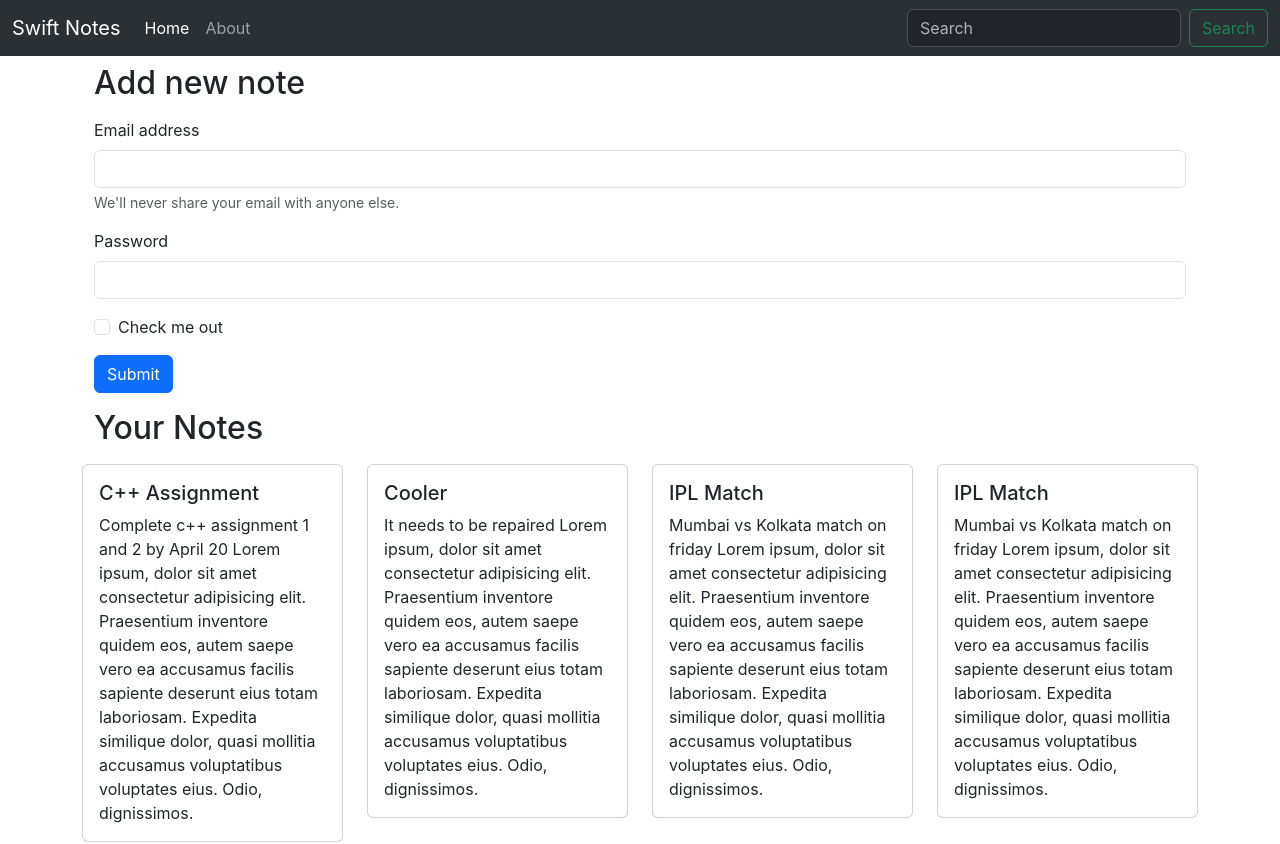
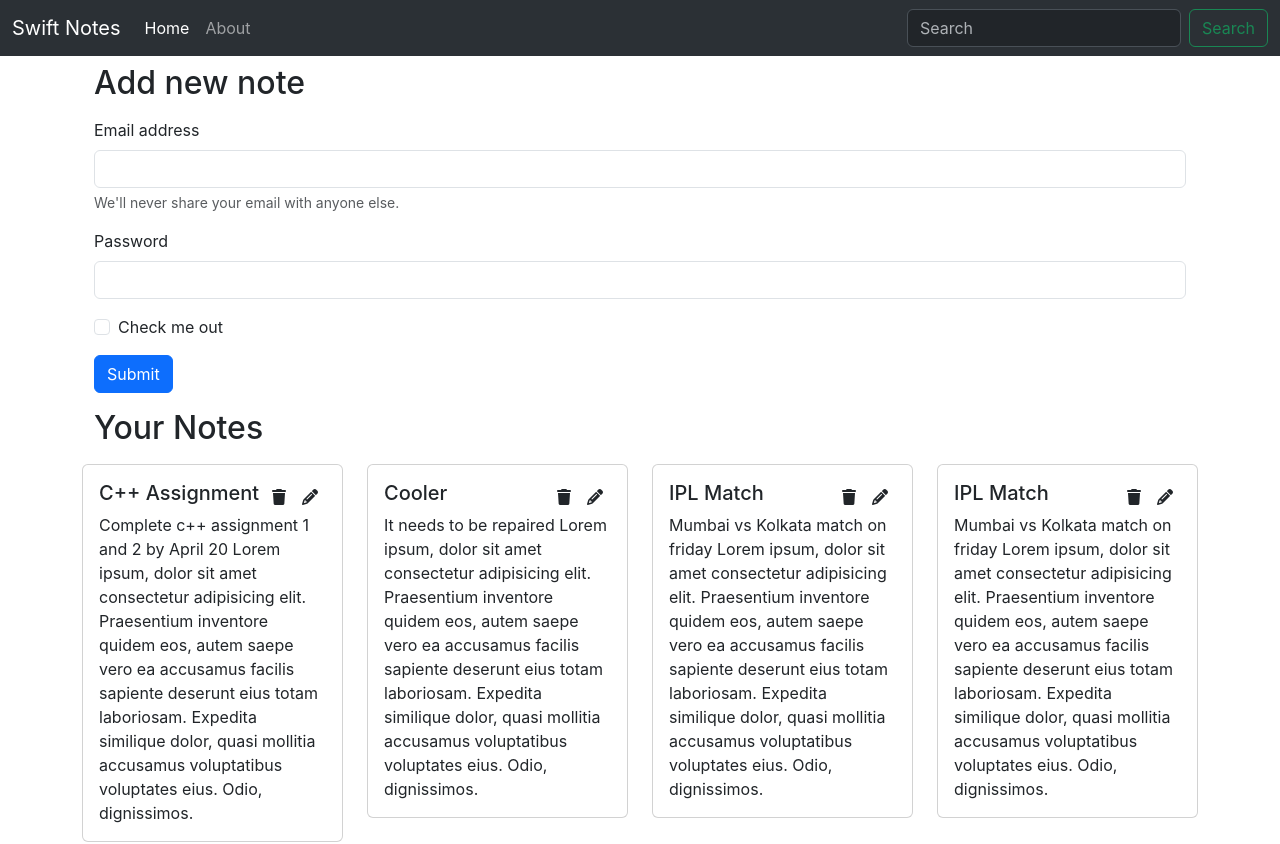
Before and after one commit to SamagraAg/swift-notes-frontend, a React (Create React App) app: page / in a window 1280 px wide. Shown: the top 844 px of the page. Built offline with nearby package versions, Linux system fonts and the light colour scheme.

Commit message:
Add fontawesome icons to note component

```diff
--- a/src/components/NoteItem.js
+++ b/src/components/NoteItem.js
@@ -6,8 +6,20 @@ export default function NoteItem(props) {
     <div className="col-md-3">
       <div className="card my-2">
         <div className="card-body">
-          <h5 className="card-title">{note.title}</h5>
-          <p className="card-text">{note.description} Lorem ipsum, dolor sit amet consectetur adipisicing elit. Praesentium inventore quidem eos, autem saepe vero ea accusamus facilis sapiente deserunt eius totam laboriosam. Expedita similique dolor, quasi mollitia accusamus voluptatibus voluptates eius. Odio, dignissimos.</p>
+          <div className="d-flex align-items-center justify-content-between">
+            <h5 className="card-title">{note.title}</h5>
+            <div class="d-flex justify-content-between">
+              <i className="fa-sharp fa-solid fa-trash mx-2"></i>
+              <i className="fa-solid fa-pencil mx-2"></i>
+            </div>
+          </div>
+          <p className="card-text">
+            {note.description} Lorem ipsum, dolor sit amet consectetur
+            adipisicing elit. Praesentium inventore quidem eos, autem saepe vero
+            ea accusamus facilis sapiente deserunt eius totam laboriosam.
+            Expedita similique dolor, quasi mollitia accusamus voluptatibus
+            voluptates eius. Odio, dignissimos.
+          </p>
         </div>
       </div>
     </div>
```
